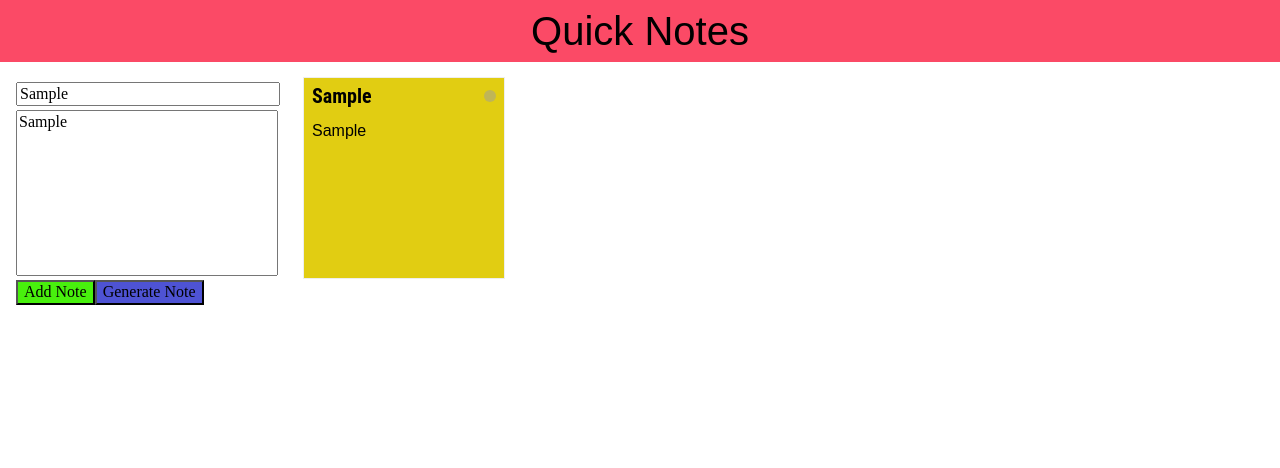
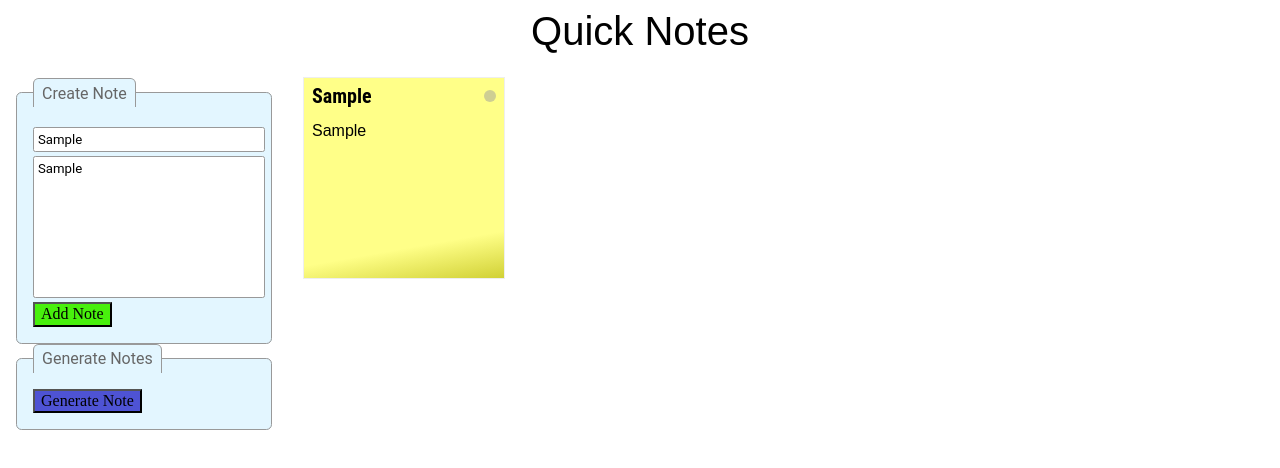
Before and after one commit to mikedpad/quick-notes, a React (Create React App) app: page / in a window 1280 px wide. Both pictures are taken after typing "Sample", "Sample" into the empty fields and a click on the button "Add Note". Shown: the top 468 px of the page. Built offline with nearby package versions, Linux system fonts and the light colour scheme; grey boxes are pictures that could not be loaded; the HTML template or start-up script is replaced by a standard one.

Commit message:
Restructured and Updated Styles (Part 1)

```diff
--- a/src/components/App.jsx
+++ b/src/components/App.jsx
@@ -1,16 +1,15 @@
 import React from 'react';
-import { GlobalStyle, Headline, Main, SideForm, NoteSection } from './styles';
+import { GlobalStyle, Headline, Main, SideForm, NoteSection } from './styles/appStyles';
 import Form from './Form';
-import { NoteProvider } from './useNotes';
+import { NoteProvider } from '../hooks/useNotes';
 import NoteList from './NoteList';
-import { randomColor } from '../utils/color';
 
 const App = () => {
   return (
     <>
       <GlobalStyle />
       <header>
-        <Headline style={{ backgroundColor: randomColor() }}>Quick Notes</Headline>
+        <Headline>Quick Notes</Headline>
       </header>
       <Main>
         <NoteProvider>
--- a/src/components/Form.jsx
+++ b/src/components/Form.jsx
@@ -1,27 +1,16 @@
 import React, { useRef, useEffect } from 'react';
-import styled from 'styled-components';
 import { generate } from 'shortid';
 import loremHipsum from 'lorem-hipsum';
+import { useNotes } from '../hooks/useNotes';
+import {
+  NewNoteTitle,
+  NewNoteContent,
+  AddButton,
+  GenerateButton,
+  FormFieldSet,
+  FormLegend,
+} from './styles/formStyles';
 import { randomColor } from '../utils/color';
-import { useNotes } from './useNotes';
-
-const NewNoteTitle = styled.input`
-  display: block;
-  margin: 0.25rem 0;
-  width: 100%;
-`;
-
-const NewNoteContent = styled.textarea`
-  display: block;
-  height: 10em;
-  margin: 0.25rem 0;
-  resize: none;
-  width: 100%;
-`;
-
-const AddButton = styled.button``;
-
-const GenerateButton = styled.button``;
 
 const Form = () => {
   const title = useRef();
@@ -70,15 +59,26 @@ const Form = () => {
 
   return (
     <>
+      <FormFieldSet>
+        <FormLegend>Create Note</FormLegend>
         <NewNoteTitle ref={title} type="textfield" placeholder="Title" maxLength="30" />
         <NewNoteContent ref={content} placeholder="Contents" />
 
         <AddButton ref={addButton} type="button" style={{ backgroundColor: randomColor() }}>
           Add Note
         </AddButton>
-      <GenerateButton ref={generateButton} type="button" style={{ backgroundColor: randomColor() }}>
+      </FormFieldSet>
+
+      <FormFieldSet>
+        <FormLegend>Generate Notes</FormLegend>
+        <GenerateButton
+          ref={generateButton}
+          type="button"
+          style={{ backgroundColor: randomColor() }}
+        >
           Generate Note
         </GenerateButton>
+      </FormFieldSet>
     </>
   );
 };
--- a/src/components/Note.jsx
+++ b/src/components/Note.jsx
@@ -1,15 +1,21 @@
 import React, { useRef, useEffect, useState } from 'react';
 import PropTypes from 'prop-types';
 import { TweenMax, Power2 } from 'gsap';
-import { Card, Header, Title, Icon, Content } from './styles';
+import { Card, Header, Title, Icon, Content } from './styles/noteStyles';
 import { randomColor } from '../utils/color';
-import { useNotes } from './useNotes';
+import { useNotes } from '../hooks/useNotes';
+
+const tweenOptions = {
+  transform: `scale(0)`,
+  transformOrigin: `center`,
+  ease: Power2.easeIn,
+};
 
 const Note = ({ id, title, content }) => {
   const [isAnimating, setAnimating] = useState(true);
+  const { removeNote } = useNotes();
   const cardRef = useRef();
   const iconRef = useRef();
-  const { removeNote } = useNotes();
 
   useEffect(() => {
     const card = cardRef.current;
@@ -17,12 +23,10 @@ const Note = ({ id, title, content }) => {
     const removeFunc = () => {
       icon.removeEventListener(`click`, removeFunc, false);
       TweenMax.to(card, 0.4, {
+        ...tweenOptions,
         autoAlpha: 0,
-        transform: `scale(0)`,
-        transformOrigin: `center`,
         onComplete: removeNote,
         onCompleteParams: [id],
-        ease: Power2.easeIn,
       });
     };
 
@@ -32,9 +36,7 @@ const Note = ({ id, title, content }) => {
         card,
         0.5,
         {
-          transform: `scale(0)`,
-          transformOrigin: `center`,
-          ease: Power2.easeIn,
+          ...tweenOptions,
         },
         {
           autoAlpha: 1,
--- a/src/components/NoteList.jsx
+++ b/src/components/NoteList.jsx
@@ -1,7 +1,7 @@
 import React from 'react';
-import { useNotes } from './useNotes';
+import { useNotes } from '../hooks/useNotes';
 import Note from './Note';
-import { ListOfNotes } from './styles';
+import { ListOfNotes } from './styles/noteListStyles';
 
 const NoteList = () => {
   const { notes } = useNotes();
--- /dev/null
+++ b/src/components/styles/appStyles.js
@@ -0,0 +1,38 @@
+import styled, { createGlobalStyle } from 'styled-components';
+import { normalize } from 'polished';
+
+export const GlobalStyle = createGlobalStyle`
+  ${normalize()};
+`;
+
+export const Headline = styled.h1`
+  font-family: 'Londrina Shadow', sans-serif;
+  font-size: 2.5rem;
+  font-weight: 400;
+  margin: 0;
+  padding: 0.2em 0;
+  text-align: center;
+  white-space: nowrap;
+`;
+
+export const Main = styled.main`
+  display: flex;
+  flex-flow: row nowrap;
+`;
+
+export const SideForm = styled.aside`
+  flex: 0 1 20%;
+  padding: 1rem;
+`;
+
+export const NoteSection = styled.section`
+  flex: 1 1;
+`;
+
+export const ListOfNotes = styled.div`
+  display: flex;
+  flex-flow: row wrap;
+  list-style-type: none;
+  margin: 0;
+  padding: 0;
+`;
--- /dev/null
+++ b/src/components/styles/formStyles.js
@@ -0,0 +1,64 @@
+import styled from 'styled-components';
+
+const borderColor = `#999`;
+const placeholderColor = `#666`;
+const fontFamily = `'Roboto', sans-serif`;
+const formBackgroundColor = `#e3f6ff`;
+
+export const FormFieldSet = styled.fieldset`
+  background: ${formBackgroundColor};
+  border: 1px solid ${borderColor};
+  border-radius: 0.35rem;
+  margin: 0;
+  padding: 1rem;
+`;
+
+export const FormLegend = styled.legend`
+  background: ${formBackgroundColor};
+  border-left: 1px solid ${borderColor};
+  border-radius: 0.35rem 0.35rem 0 0;
+  border-right: 1px solid ${borderColor};
+  border-top: 1px solid ${borderColor};
+  color: ${placeholderColor};
+  font-family: ${fontFamily};
+  font-weight: 400;
+  padding: 0.35rem 0.5rem 0.25rem;
+`;
+
+export const NewNoteTitle = styled.input`
+  border: 1px solid ${borderColor};
+  border-radius: 0.15rem;
+  display: block;
+  font-family: ${fontFamily};
+  font-size: 0.825rem;
+  margin: 0.25rem 0;
+  padding: 0.25rem;
+  width: 100%;
+
+  &::placeholder {
+    color: ${placeholderColor};
+    opacity: 1;
+  }
+`;
+
+export const NewNoteContent = styled.textarea`
+  border: 1px solid ${borderColor};
+  border-radius: 0.15rem;
+  display: block;
+  font-family: ${fontFamily};
+  font-size: 0.825rem;
+  height: 10em;
+  margin: 0.25rem 0;
+  padding: 0.25rem;
+  resize: none;
+  width: 100%;
+
+  &::placeholder {
+    color: ${placeholderColor};
+    opacity: 1;
+  }
+`;
+
+export const AddButton = styled.button``;
+
+export const GenerateButton = styled.button``;
--- /dev/null
+++ b/src/components/styles/noteListStyles.js
@@ -0,0 +1,9 @@
+import styled from 'styled-components';
+
+export const ListOfNotes = styled.div`
+  display: flex;
+  flex-flow: row wrap;
+  list-style-type: none;
+  margin: 0;
+  padding: 0;
+`;
--- a/src/components/styles.js
+++ b/src/components/styles/noteStyles.js
@@ -1,46 +1,10 @@
-import styled, { createGlobalStyle } from 'styled-components';
-import { normalize } from 'polished';
-import { noteSize } from '../utils/vars';
+import styled from 'styled-components';
 
-export const GlobalStyle = createGlobalStyle`
-  ${normalize()};
-`;
-
-export const Headline = styled.h1`
-  font-family: 'Londrina Shadow', sans-serif;
-  font-size: 2.5rem;
-  font-weight: 400;
-  margin: 0;
-  padding: 0.2em 0;
-  text-align: center;
-  white-space: nowrap;
-`;
-
-export const Main = styled.main`
-  display: flex;
-  flex-flow: row nowrap;
-`;
-
-export const SideForm = styled.aside`
-  flex: 0 1 20%;
-  padding: 1rem;
-`;
-
-export const NoteSection = styled.section`
-  flex: 1 1;
-`;
-
-export const ListOfNotes = styled.div`
-  display: flex;
-  flex-flow: row wrap;
-  list-style-type: none;
-  margin: 0;
-  padding: 0;
-`;
+const noteSize = `200px`;
 
 export const Card = styled.article`
-  /* background: rgb(158, 158, 64); */
-  /* background: linear-gradient(350deg, rgb(209, 209, 54) 0%, rgb(255, 255, 136) 20%); */
+  background: rgb(158, 158, 64);
+  background: linear-gradient(350deg, rgb(209, 209, 54) 0%, rgb(255, 255, 136) 20%);
   display: flex;
   flex-flow: column nowrap;
   height: ${noteSize};
--- a/src/utils/vars.js
+++ /dev/null
@@ -1,3 +0,0 @@
-const noteSize = `200px`;
-
-export { noteSize };
```
Also changed, not shown: src/utils/scripts.js (deleted, +0 -28 lines), src/hooks/useNotes.jsx (renamed from src/components/useNotes.jsx). Lines whose indentation alone changed are shown as unchanged.
